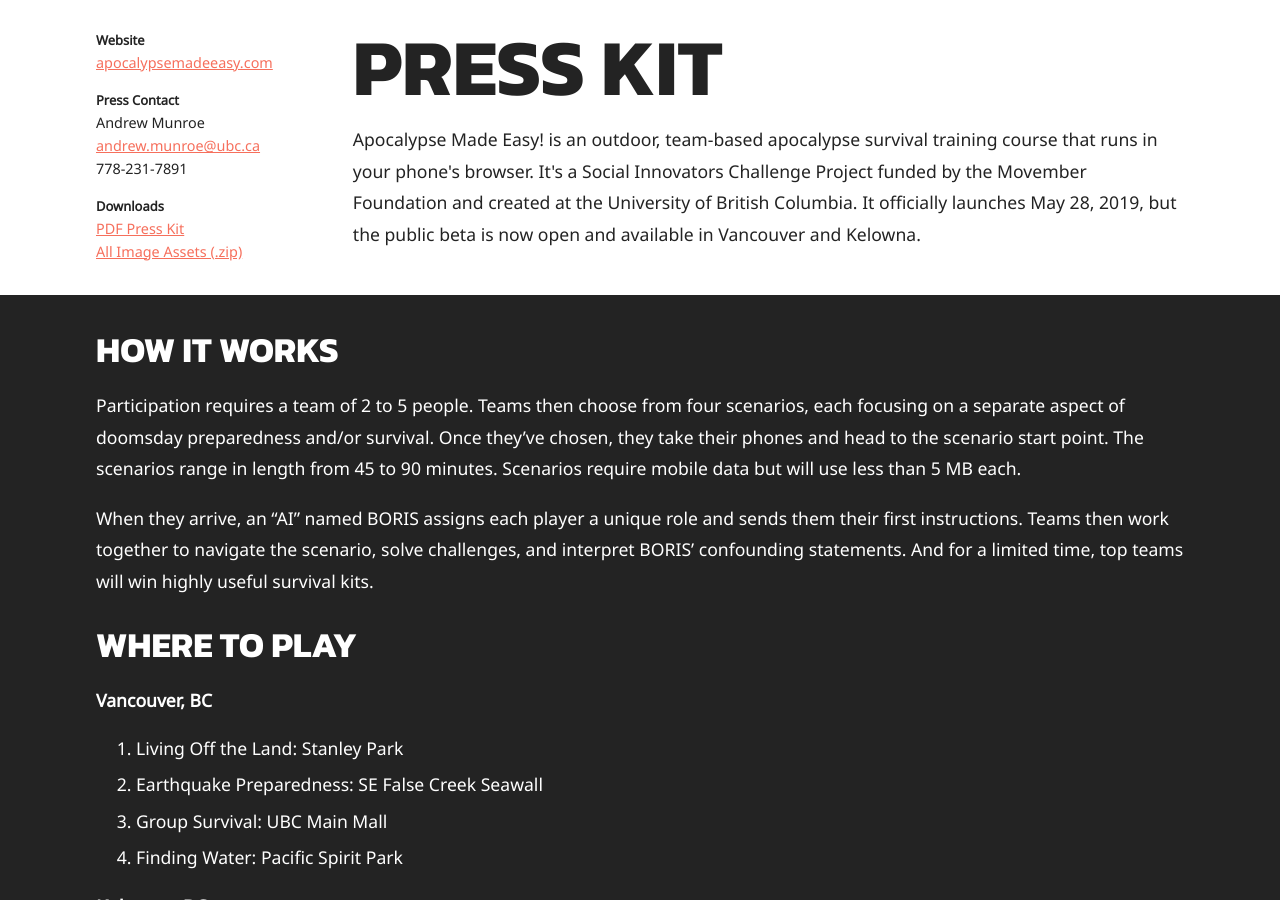
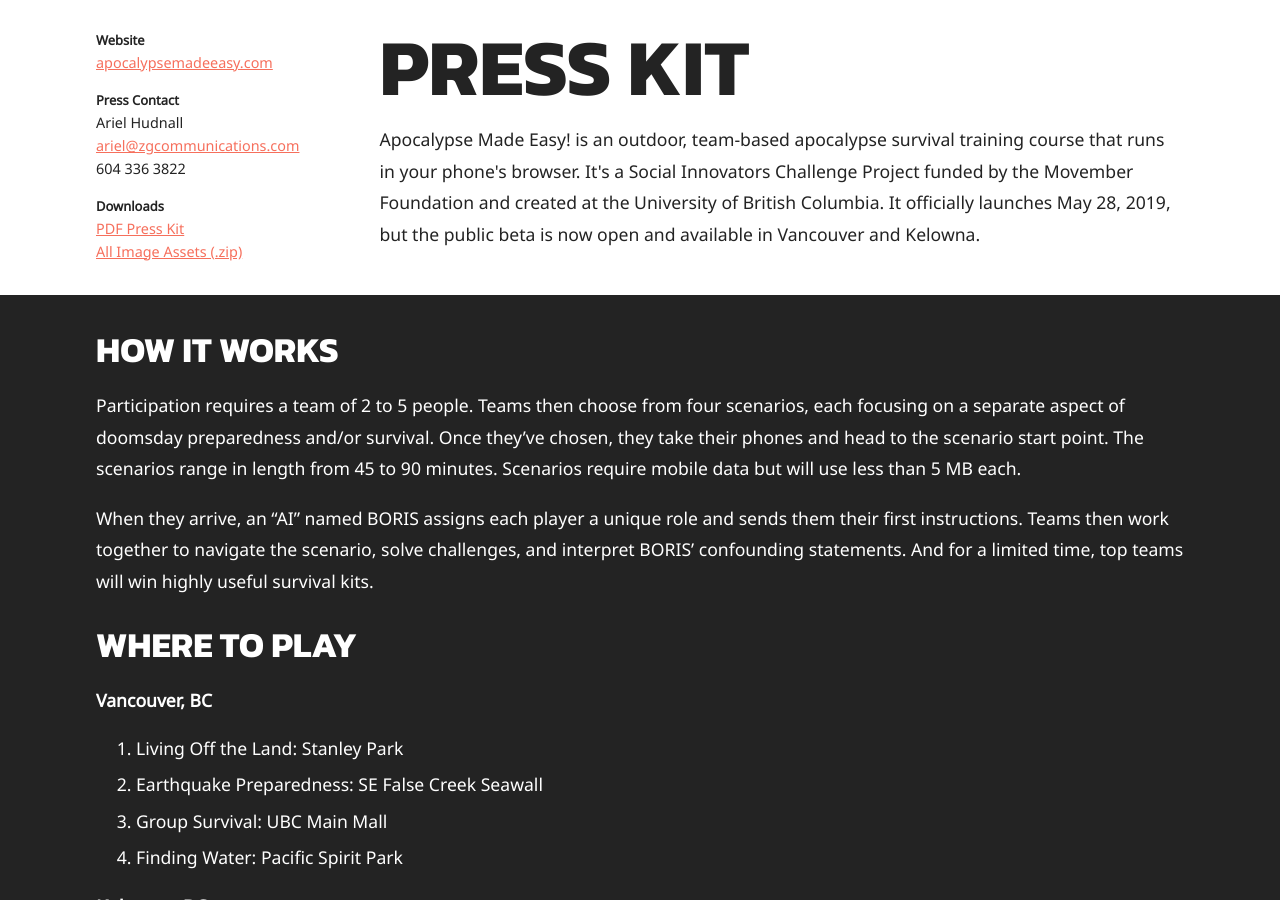
Before and after one commit to from-the-storm/ApocalypseMadeEasyWebsite, a Jekyll site: the page built from press.html, in a window 1280 px wide and 900 px high. Built offline with Jekyll 4.4.1, drawn with Linux system fonts in a browser that asks for light colours.

Commit message:
Update media contact

```diff
--- a/docs/press.html
+++ b/docs/press.html
@@ -58,7 +58,7 @@
           <div class="section-body">
               <ul id="stats">
                   <li><span>Website</span><a href="https://apocalypsemadeeasy.com">apocalypsemadeeasy.com</a></li>
-                  <li><span>Press Contact</span>Andrew Munroe<a href="mailto:andrew.munroe@ubc.ca">andrew.munroe@ubc.ca</a>778-231-7891</li>
+                  <li><span>Press Contact</span>Ariel Hudnall<a href="mailto:ariel@zgcommunications.com">ariel@zgcommunications.com</a>604 336 3822</li>
                   <li><span>Downloads</span><a href="/assets/ame-presskit.pdf">PDF Press Kit</a><a href="/assets/ame-images.zip">All Image Assets (.zip)</a></li>
               </ul>
               <div>
--- a/press.html
+++ b/press.html
@@ -8,7 +8,7 @@
           <div class="section-body">
               <ul id="stats">
                   <li><span>Website</span><a href="https://apocalypsemadeeasy.com">apocalypsemadeeasy.com</a></li>
-                  <li><span>Press Contact</span>Andrew Munroe<a href="mailto:andrew.munroe@ubc.ca">andrew.munroe@ubc.ca</a>778-231-7891</li>
+                  <li><span>Press Contact</span>Ariel Hudnall<a href="mailto:ariel@zgcommunications.com">ariel@zgcommunications.com</a>604 336 3822</li>
                   <li><span>Downloads</span><a href="/assets/ame-presskit.pdf">PDF Press Kit</a><a href="/assets/ame-images.zip">All Image Assets (.zip)</a></li>
               </ul>
               <div>
```
